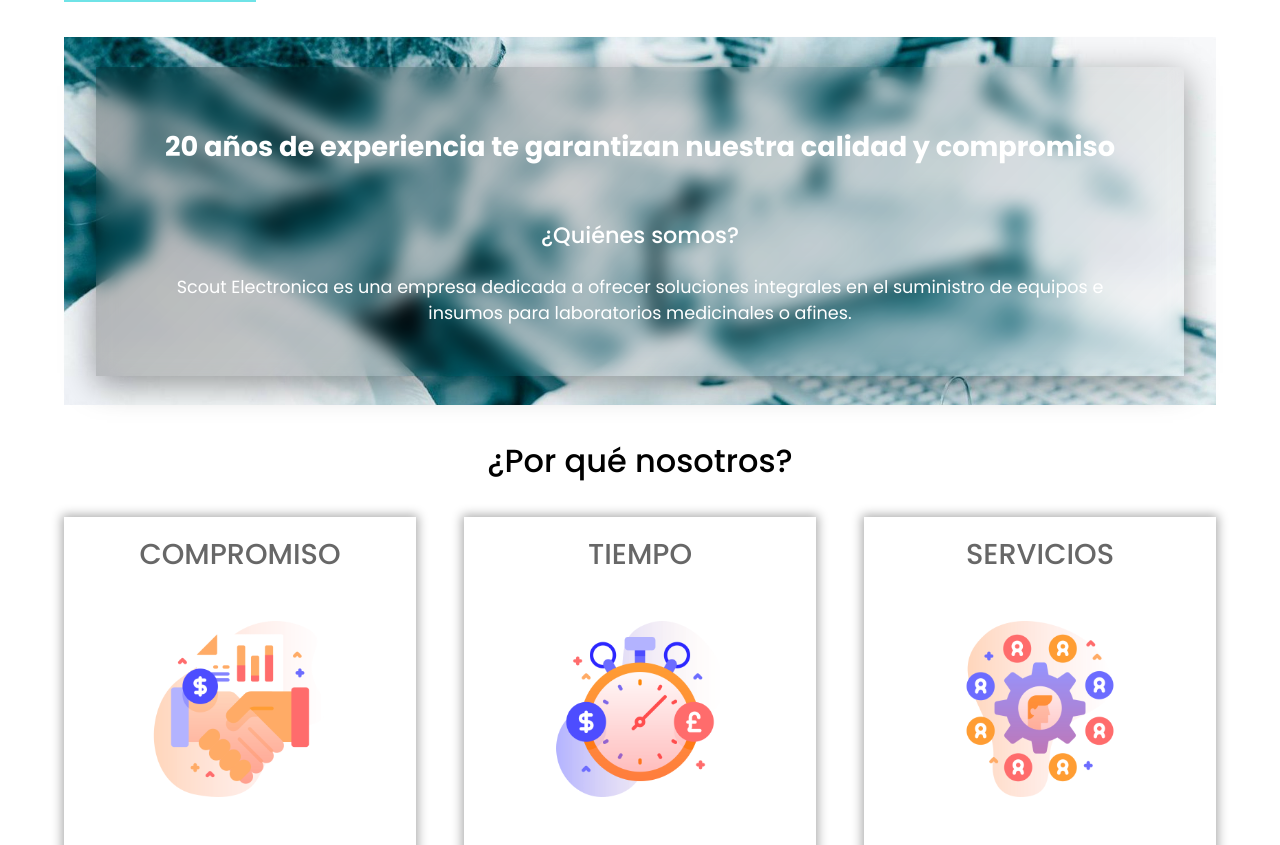
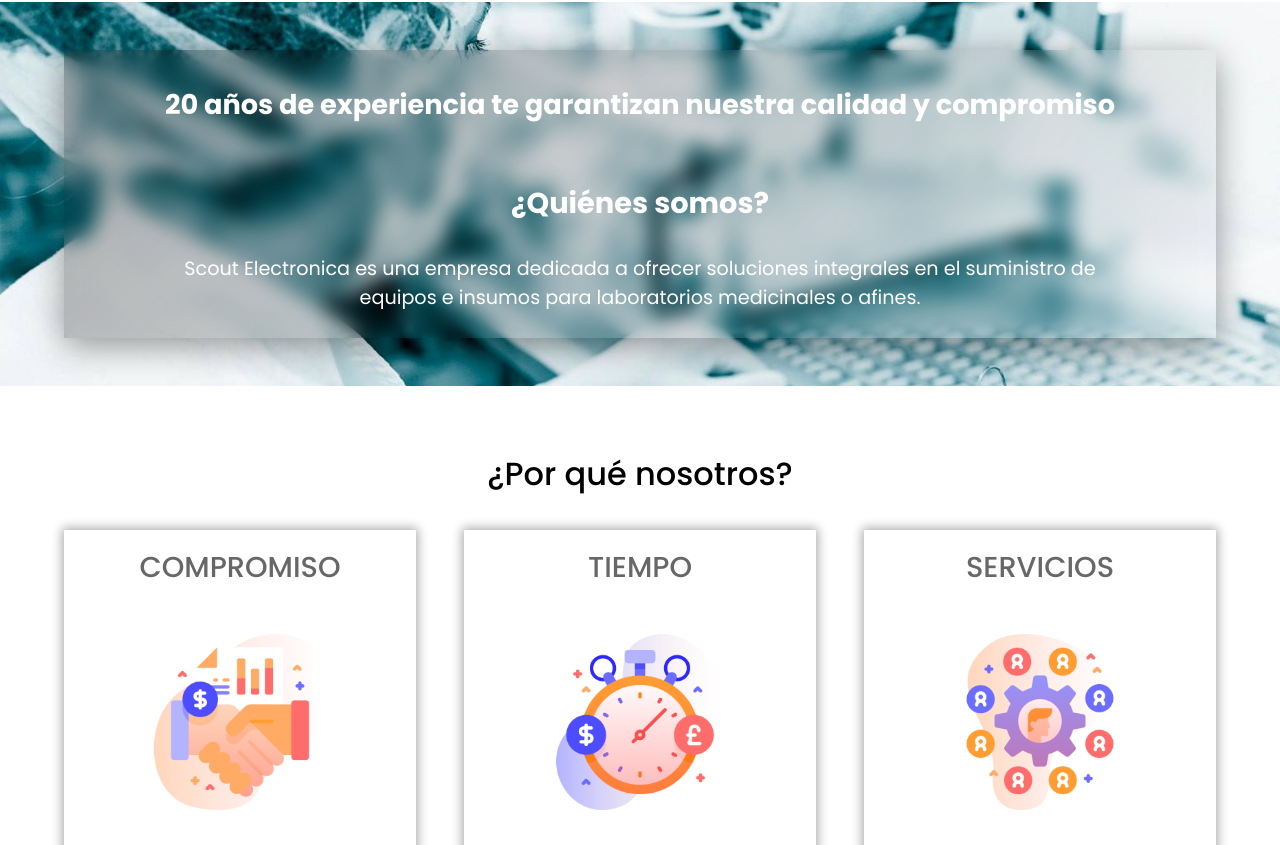
Before and after one commit to SebastianDelescabe/scout-electronica, a React (Create React App) app: page / in a window 1280 px wide. Shown: the part 975-1820 px from the top of the page. Built offline with nearby package versions, Linux system fonts and the light colour scheme.

Commit message:
cambios contacto/clients/productos/nosotros

```diff
--- a/src/components/Clients/Clients.css
+++ b/src/components/Clients/Clients.css
@@ -4,7 +4,7 @@
   align-items: center;
   justify-content: center;
   width: 93%;
-  margin-top: 4.5rem;
+  margin-top: 2rem;
 }
 
 .title-client {
@@ -105,6 +105,10 @@
   .clients-images img {
     width: 250px;
   }
+  .clients {
+    margin-top: 6rem;
+  }
+
 }
 
 @media (max-width: 600px) {
--- a/src/components/Contact/Contact.css
+++ b/src/components/Contact/Contact.css
@@ -6,7 +6,7 @@
 }
 .container-elements-contact {
   width: 90%;
-  padding-top: 7rem;
+  padding-top: 2rem;
 }
 
 .banner-bg-contact {
@@ -19,6 +19,7 @@
   -webkit-background-size: cover;
   -moz-background-size: cover;
   -o-background-size: cover;
+  padding-top: 5rem;
 }
 
 .banner-contact-bgblack {
@@ -159,7 +160,7 @@
 @media (min-width: 1700px) {
   .container-elements-contact {
     width: 110rem;
-    padding-top: 7rem;
+    padding-top: 2rem;
   }
   .container-map-contact {
     width: 100%;
--- a/src/components/Contact/Contact.jsx
+++ b/src/components/Contact/Contact.jsx
@@ -1,26 +1,28 @@
-import React from 'react';
-import { ContactForm } from './ContactForm';
-import { MapContact } from './MapContact';
-import { ContactInfo } from './ContactInfo';
-import './Contact.css';
+import React from "react";
+import { ContactForm } from "./ContactForm";
+import { MapContact } from "./MapContact";
+import { ContactInfo } from "./ContactInfo";
+import "./Contact.css";
 
 export const Contact = () => {
   return (
-    <div className='container-contact'>
-      <div className='container-elements-contact'>
+    <>
       <div className="banner-bg-contact">
         <div className="banner-contact-bgblack">
           <p className="p-title-contact">Contacto</p>
         </div>
       </div>
-        <div className='container-map-contact'>
+      <div className="container-contact">
+        <div className="container-elements-contact">
+          <div className="container-map-contact">
             <MapContact />
           </div>
-        <div className='container-form-info-contact'>
+          <div className="container-form-info-contact">
             <ContactInfo />
             <ContactForm />
           </div>
         </div>
       </div>
-  )
-}
+    </>
+  );
+};
--- a/src/components/Nosotros/Nosotros.css
+++ b/src/components/Nosotros/Nosotros.css
@@ -3,12 +3,12 @@
   width: 100%;
   display: flex;
   justify-content: center;
-  margin-top: 4rem;
+  margin-top: 2rem;
 }
 
 .bg-nosotros {
   background-image: url(../../assets/bgNosotros.jpg);
-  height: 23rem;
+  height: 24rem;
   background-repeat: no-repeat;
   background-position: center;
   background-attachment: fixed;
@@ -23,13 +23,13 @@
 
 .container-elements-nosotros {
   width: 90%;
-  height: 65rem;
 }
 
 .bg-black {
-  height: 21rem;
+  height: 14rem;
   padding: 2rem;
   margin: 2rem;
+  width: 85%;
   text-align: center;
   display: flex;
   flex-direction: column;
@@ -43,6 +43,15 @@
   -webkit-backdrop-filter: blur(10px);
   backdrop-filter: blur(10px);
   box-shadow: 0 8px 32px 0 rgba(0, 0, 0, 0.4);
+  margin: 0 auto;
+}
+
+.container-title-nosotros{
+  width: 90%;
+  align-items: center;
+  justify-content: center;
+  margin: 0 auto;
+  margin-top: 4rem;
 }
 
 .title-nosotros {
@@ -59,12 +68,12 @@
   color: #fff;
 }
 .quines-title-nosotros {
-  font-size: 1.4rem;
-  font-weight: 500;
+  font-size: 1.8rem;
+  font-weight: 600;
   color: #fff;
 }
 .text-nosotros {
-  font-size: 1.1rem;
+  font-size: 1.2rem;
   color: #fff;
   width: 60rem;
 }
@@ -114,7 +123,6 @@
   }
   .container-elements-nosotros {
     width: 110rem;
-    height: 63rem;
   }
   .bg-nosotros {
     height: 25rem;
@@ -130,6 +138,24 @@
     align-items: center;
     padding: 1rem;
     text-align: center;
+  }
+  .container-title-nosotros{
+    width: 92%;
+    align-items: center;
+    justify-content: center;
+    margin: 0 auto;
+    margin-top: 4rem;
+  }
+  .bg-black {
+    width: 88%;
+  }
+  .text-nosotros {
+    width: 90rem;
+  }
+  .quines-title-nosotros {
+    font-size: 1.8rem;
+    font-weight: 500;
+    color: #fff;
   }
 }
 
--- a/src/components/Nosotros/Nosotros.jsx
+++ b/src/components/Nosotros/Nosotros.jsx
@@ -10,9 +10,10 @@
     Aos.init({ duration: 1000 });
   }, []);
   return (
-    <div className="container-nosotros" id="nosotros">
-      <div className="container-elements-nosotros">
+    <>
+      <div className="container-title-nosotros">
       <p className="title-nosotros">NOSOTROS</p>
+      </div>
       <div className="bg-nosotros">
         <div className="bg-black">
           <p className="experience-title-nosotros">
@@ -22,33 +23,45 @@
             <p className="quines-title-nosotros">¿Quiénes somos?</p>
             <p className="text-nosotros">
               Scout Electronica es una empresa dedicada a ofrecer soluciones
-                integrales en el suministro de equipos e insumos para
-                laboratorios medicinales o afines.
+              integrales en el suministro de equipos e insumos para laboratorios
+              medicinales o afines.
             </p>
           </div>
         </div>
       </div>
-        <div>
+      <div className="container-nosotros" id="nosotros">
+        <div className="container-elements-nosotros">
+          <div data-aos="fade-up">
             <p className="porque-nosotros">¿Por qué nosotros?</p>
             <div className="cotnainer-pq-serv-nosotros">
               <div className="container-serv-nosotros">
                 <p className="title-serv-card">COMPROMISO</p>
                 <img className="img-serv-card" src={Compromiso} alt="deal" />
-              <p className="text-serv-card">Comprometidos en la fabricación de máquinas con un alto índice de confiabilidad.</p>
+                <p className="text-serv-card">
+                  Comprometidos en la fabricación de máquinas con un alto índice
+                  de confiabilidad.
+                </p>
               </div>
               <div className="container-serv-nosotros">
                 <p className="title-serv-card">TIEMPO</p>
                 <img className="img-serv-card" src={Watch} alt="watch" />
-              <p className="text-serv-card">Plazos de entrega reales y costos competitivos en base al mercado.</p>
+                <p className="text-serv-card">
+                  Plazos de entrega reales y costos competitivos en base al
+                  mercado.
+                </p>
               </div>
               <div className="container-serv-nosotros">
                 <p className="title-serv-card">SERVICIOS</p>
                 <img className="img-serv-card" src={Team} alt="team" />
-              <p className="text-serv-card">Servicios confiables en tiempo oportuno para garantizar la satisfacción de nuestros clientes.</p>
+                <p className="text-serv-card">
+                  Servicios confiables en tiempo oportuno para garantizar la
+                  satisfacción de nuestros clientes.
+                </p>
               </div>
             </div>
           </div>
         </div>
       </div>
+    </>
   );
 };
--- a/src/components/Productos/Productos.css
+++ b/src/components/Productos/Productos.css
@@ -8,7 +8,7 @@
 .banner-bg-products{
   background-image: url(../../assets/prodBg.jpg);
   width: 100%;
-  height: 30rem;
+  height: 23rem;
   background-repeat: no-repeat;
   background-position: center;
   background-attachment: fixed;
```
Lines whose indentation alone changed are shown as unchanged.
